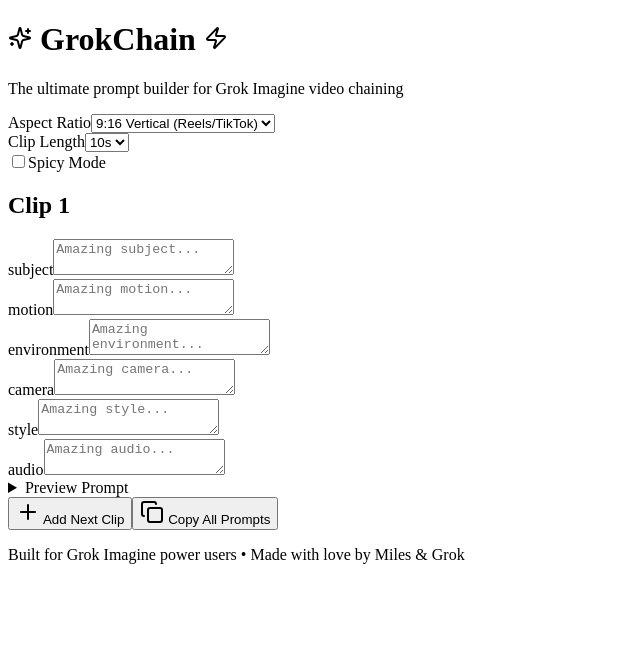
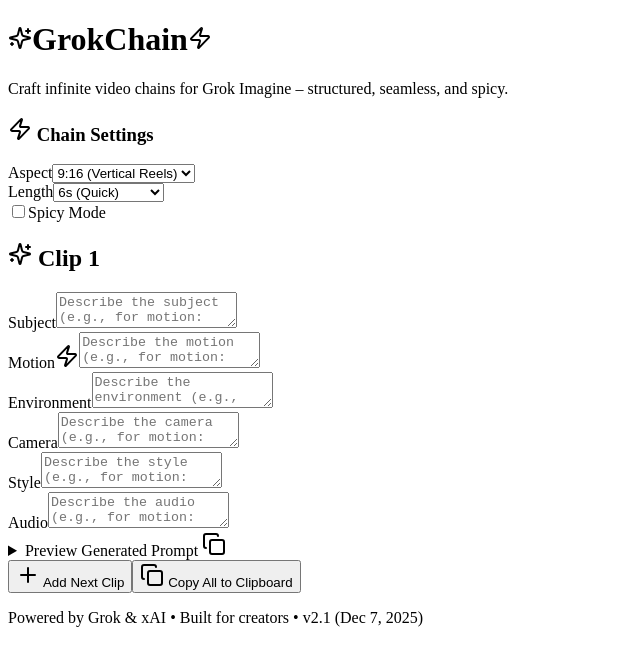
Before and after one commit to MilesTHD/grokprompt, a Next.js app: page / in a window 1280 px wide. Shown: the top 666 px of the page, without its empty margins (0-640 px from the left). Built offline with nearby package versions, Linux system fonts and the light colour scheme.

Commit message:
Update page.jsx

```diff
--- a/app/page.jsx
+++ b/app/page.jsx
@@ -1,4 +1,4 @@
-"use client";
+"use client"; // Cache buster v2.1 - December 7, 2025
 
 import { useState } from 'react';
 import { motion } from 'framer-motion';
@@ -27,92 +27,149 @@
 
   const copyAll = () => {
     navigator.clipboard.writeText(clips.map((c, i) => generatePrompt(c, i)).join('\n\n'));
-    alert('All prompts copied to clipboard!');
+    // Toast notification placeholder - add real one later
+    alert('All prompts copied! Paste into Grok Imagine 🚀');
   };
 
   return (
-    <div className="min-h-screen bg-gradient-to-br from-slate-900 via-purple-900 to-slate-900 text-white">
+    <div className="min-h-screen bg-gradient-to-br from-slate-900 via-purple-900 to-slate-900">
       <div className="max-w-5xl mx-auto p-6">
         {/* Hero */}
-        <motion.div initial={{ opacity: 0, y: -20 }} animate={{ opacity: 1, y: 0 }} className="text-center py-12">
-          <h1 className="text-6xl font-black bg-clip-text text-transparent bg-gradient-to-r from-cyan-400 to-purple-600 flex items-center justify-center gap-4">
-            <Sparkles className="w-14 h-14" /> GrokChain <Zap className="w-12 h-12" />
+        <motion.div
+          initial={{ opacity: 0, y: -30 }}
+          animate={{ opacity: 1, y: 0 }}
+          transition={{ duration: 0.8 }}
+          className="text-center py-12"
+        >
+          <h1 className="text-6xl font-black bg-clip-text text-transparent bg-gradient-to-r from-cyan-400 via-blue-500 to-purple-600 flex items-center justify-center gap-4 mb-4">
+            <Sparkles className="w-16 h-16 animate-spin-slow" />
+            GrokChain
+            <Zap className="w-12 h-12 animate-pulse" />
           </h1>
-          <p className="text-xl mt-4 text-cyan-200">The ultimate prompt builder for Grok Imagine video chaining</p>
+          <p className="text-xl mt-2 text-cyan-200 max-w-2xl mx-auto">Craft infinite video chains for Grok Imagine – structured, seamless, and spicy.</p>
         </motion.div>
 
         {/* Global Settings */}
-        <motion.div initial={{ opacity: 0 }} animate={{ opacity: 1 }} transition={{ delay: 0.2 }}
-          className="backdrop-blur-xl bg-white/10 rounded-2xl p-6 border border-white/20 shadow-2xl mb-8">
+        <motion.div
+          initial={{ opacity: 0, scale: 0.95 }}
+          animate={{ opacity: 1, scale: 1 }}
+          transition={{ delay: 0.3, duration: 0.5 }}
+          className="glass rounded-3xl p-8 mb-8 shadow-2xl"
+        >
+          <h3 className="text-2xl font-bold mb-6 text-white flex items-center gap-3"><Zap className="w-6 h-6" /> Chain Settings</h3>
           <div className="grid grid-cols-1 md:grid-cols-3 gap-6">
-            <div>
-              <label className="flex items-center gap-3 text-cyan-300 font-semibold"><div className="w-2 h-2 bg-cyan-400 rounded-full animate-pulse"></div> Aspect Ratio</label>
+            <div className="space-y-2">
+              <label className="flex items-center gap-2 text-cyan-300 font-semibold text-sm">
+                <div className="w-2 h-2 bg-cyan-400 rounded-full animate-ping"></div> Aspect
+              </label>
               <select value={aspect} onChange={e => setAspect(e.target.value)}
-                className="mt-2 w-full p-4 rounded-xl bg-black/40 border border-cyan-500/50 focus:border-cyan-400 transition">
-                <option value="16:9">16:9 Landscape</option>
-                <option value="9:16">9:16 Vertical (Reels/TikTok)</option>
-                <option value="1:1">1:1 Square</option>
-                <option value="4:5">4:5 Portrait</option>
+                className="w-full p-4 rounded-2xl bg-slate-800/50 border border-cyan-500/30 focus:border-cyan-400 transition-all duration-300 text-white">
+                <option value="16:9">16:9 (Landscape)</option>
+                <option value="9:16">9:16 (Vertical Reels)</option>
+                <option value="1:1">1:1 (Square)</option>
+                <option value="4:5">4:5 (Portrait)</option>
               </select>
             </div>
-            <div>
-              <label className="flex items-center gap-3 text-purple-300 font-semibold"><div className="w-2 h-2 bg-purple-400 rounded-full animate-pulse"></div> Clip Length</label>
+            <div className="space-y-2">
+              <label className="flex items-center gap-2 text-purple-300 font-semibold text-sm">
+                <div className="w-2 h-2 bg-purple-400 rounded-full animate-ping"></div> Length
+              </label>
               <select value={length} onChange={e => setLength(e.target.value)}
-                className="mt-2 w-full p-4 rounded-xl bg-black/40 border border-purple-500/50 focus:border-purple-400 transition">
-                <option>6s</option><option>8s</option><option>10s</option><option>12s</option><option>15s</option>
+                className="w-full p-4 rounded-2xl bg-slate-800/50 border border-purple-500/30 focus:border-purple-400 transition-all duration-300 text-white">
+                <option>6s (Quick)</option>
+                <option>8s</option>
+                <option>10s (Standard)</option>
+                <option>12s</option>
+                <option>15s (Epic)</option>
               </select>
             </div>
-            <div className="flex items-end">
-              <label className="flex items-center gap-4 text-2xl font-bold cursor-pointer">
-                <input type="checkbox" checked={spicy} onChange={e => setSpicy(e.target.checked)} className="w-8 h-8" />
-                <span className={spicy ? 'text-red-400' : 'text-gray-400'}>Spicy Mode {spicy && 'ON'}</span>
+            <div className="flex items-center justify-end md:justify-start">
+              <label className="flex items-center gap-3 text-xl font-bold cursor-pointer group">
+                <input type="checkbox" checked={spicy} onChange={e => setSpicy(e.target.checked)}
+                  className={`w-7 h-7 rounded-full transition-all duration-300 relative ${spicy ? 'bg-red-500' : 'bg-gray-600'}`} />
+                <span className={`transition-colors ${spicy ? 'text-red-300' : 'text-gray-400'}`}>
+                  Spicy Mode {spicy && '(🔥 Engaged)'}
+                </span>
               </label>
             </div>
           </div>
         </motion.div>
 
-        {/* Clips */}
+        {/* Clips Section */}
+        <div className="space-y-6 mb-8">
           {clips.map((clip, i) => (
-          <motion.div key={clip.id} initial={{ opacity: 0, x: -50 }} animate={{ opacity: 1, x: 0 }} transition={{ delay: i * 0.1 }}
-            className="backdrop-blur-xl bg-white/5 rounded-2xl p-8 mb-8 border border-white/10 shadow-2xl">
-            <h2 className="text-3xl font-bold mb-6 text-cyan-400">Clip {clip.id}</h2>
+            <motion.div
+              key={clip.id}
+              initial={{ opacity: 0, y: 50 }}
+              animate={{ opacity: 1, y: 0 }}
+              transition={{ delay: i * 0.1, duration: 0.6 }}
+              className="glass rounded-3xl p-8 shadow-2xl"
+            >
+              <h2 className="text-3xl font-bold mb-6 flex items-center gap-3 text-cyan-400">
+                <Sparkles className="w-8 h-8" /> Clip {clip.id}
+              </h2>
               <div className="grid md:grid-cols-2 gap-6">
                 {['subject', 'motion', 'environment', 'camera', 'style', 'audio'].map(field => (
-                <div key={field}>
-                  <label className="capitalize text-sm text-cyan-300 font-medium">{field}</label>
+                  <div key={field} className="space-y-2">
+                    <label className="capitalize text-sm font-medium text-gray-300 flex items-center gap-2">
+                      {field.charAt(0).toUpperCase() + field.slice(1)}
+                      {field === 'motion' && <Zap className="w-4 h-4 text-yellow-400" />}
+                    </label>
                     <textarea
                       value={clip[field]}
                       onChange={e => updateField(clip.id, field, e.target.value)}
-                    placeholder={`Amazing ${field}...`}
-                    className="mt-2 w-full p-4 rounded-xl bg-black/40 border border-white/20 focus:border-cyan-500 transition h-28 resize-none"
+                      placeholder={`Describe the ${field} (e.g., for motion: "leaping through neon rain")`}
+                      className="w-full p-5 rounded-2xl bg-slate-800/50 border border-white/20 focus:border-cyan-500 focus:outline-none transition-all duration-300 text-white resize-none h-24"
                     />
                   </div>
                 ))}
               </div>
-            <details className="mt-6">
-              <summary className="cursor-pointer text-cyan-400 font-semibold">Preview Prompt</summary>
-              <pre className="mt-4 p-5 bg-black/60 rounded-xl text-sm whitespace-pre-wrap font-mono">
+              <details className="mt-8">
+                <summary className="cursor-pointer text-cyan-400 font-semibold p-3 bg-slate-800/30 rounded-xl flex items-center gap-2">
+                  Preview Generated Prompt <Copy className="w-5 h-5" />
+                </summary>
+                <pre className="mt-4 p-6 bg-slate-900/80 rounded-2xl text-sm whitespace-pre-wrap font-mono border border-cyan-500/20 overflow-x-auto">
                   {generatePrompt(clip, i)}
                 </pre>
               </details>
             </motion.div>
           ))}
-
-        {/* Action Buttons */}
-        <div className="flex flex-col sm:flex-row gap-6 justify-center">
-          <motion.button whileHover={{ scale: 1.05 }} whileTap={{ scale: 0.95 }}
-            onClick={addClip}
-            className="flex items-center gap-3 bg-gradient-to-r from-cyan-500 to-blue-600 px-10 py-5 rounded-2xl text-xl font-bold shadow-2xl">
-            <Plus className="w-8 h-8" /> Add Next Clip
-          </motion.button>
-          <motion.button whileHover={{ scale: 1.05 }} whileTap={{ scale: 0.95 }}
-            onClick={copyAll}
-            className="flex items-center gap-3 bg-gradient-to-r from-green-500 to-emerald-600 px-10 py-5 rounded-2xl text-xl font-bold shadow-2xl">
-            <Copy className="w-8 h-8" /> Copy All Prompts
-          </motion.button>
         </div>
 
-        <p className="text-center mt-12 text-gray-400">Built for Grok Imagine power users • Made with love by Miles & Grok</p>
+        {/* Action Bar */}
+        <motion.div
+          initial={{ opacity: 0 }}
+          animate={{ opacity: 1 }}
+          transition={{ delay: 0.5 }}
+          className="flex flex-col sm:flex-row gap-6 justify-center pt-8 border-t border-white/10"
+        >
+          <motion.button
+            whileHover={{ scale: 1.05, boxShadow: "0 10px 25px rgba(6, 182, 212, 0.4)" }}
+            whileTap={{ scale: 0.98 }}
+            onClick={addClip}
+            className="flex items-center justify-center gap-3 bg-gradient-to-r from-cyan-500 to-blue-600 hover:from-cyan-400 hover:to-blue-500 px-12 py-5 rounded-2xl text-xl font-bold shadow-lg transition-all duration-300"
+          >
+            <Plus className="w-7 h-7" /> Add Next Clip
+          </motion.button>
+          <motion.button
+            whileHover={{ scale: 1.05, boxShadow: "0 10px 25px rgba(34, 197, 94, 0.4)" }}
+            whileTap={{ scale: 0.98 }}
+            onClick={copyAll}
+            className="flex items-center justify-center gap-3 bg-gradient-to-r from-green-500 to-emerald-600 hover:from-green-400 hover:to-emerald-500 px-12 py-5 rounded-2xl text-xl font-bold shadow-lg transition-all duration-300"
+          >
+            <Copy className="w-7 h-7" /> Copy All to Clipboard
+          </motion.button>
+        </motion.div>
+
+        {/* Footer */}
+        <motion.p
+          initial={{ opacity: 0 }}
+          animate={{ opacity: 1 }}
+          transition={{ delay: 1 }}
+          className="text-center mt-16 text-gray-500 text-sm"
+        >
+          Powered by Grok & xAI • Built for creators • v2.1 (Dec 7, 2025)
+        </motion.p>
       </div>
     </div>
   );
```
Lines whose indentation alone changed are shown as unchanged.
